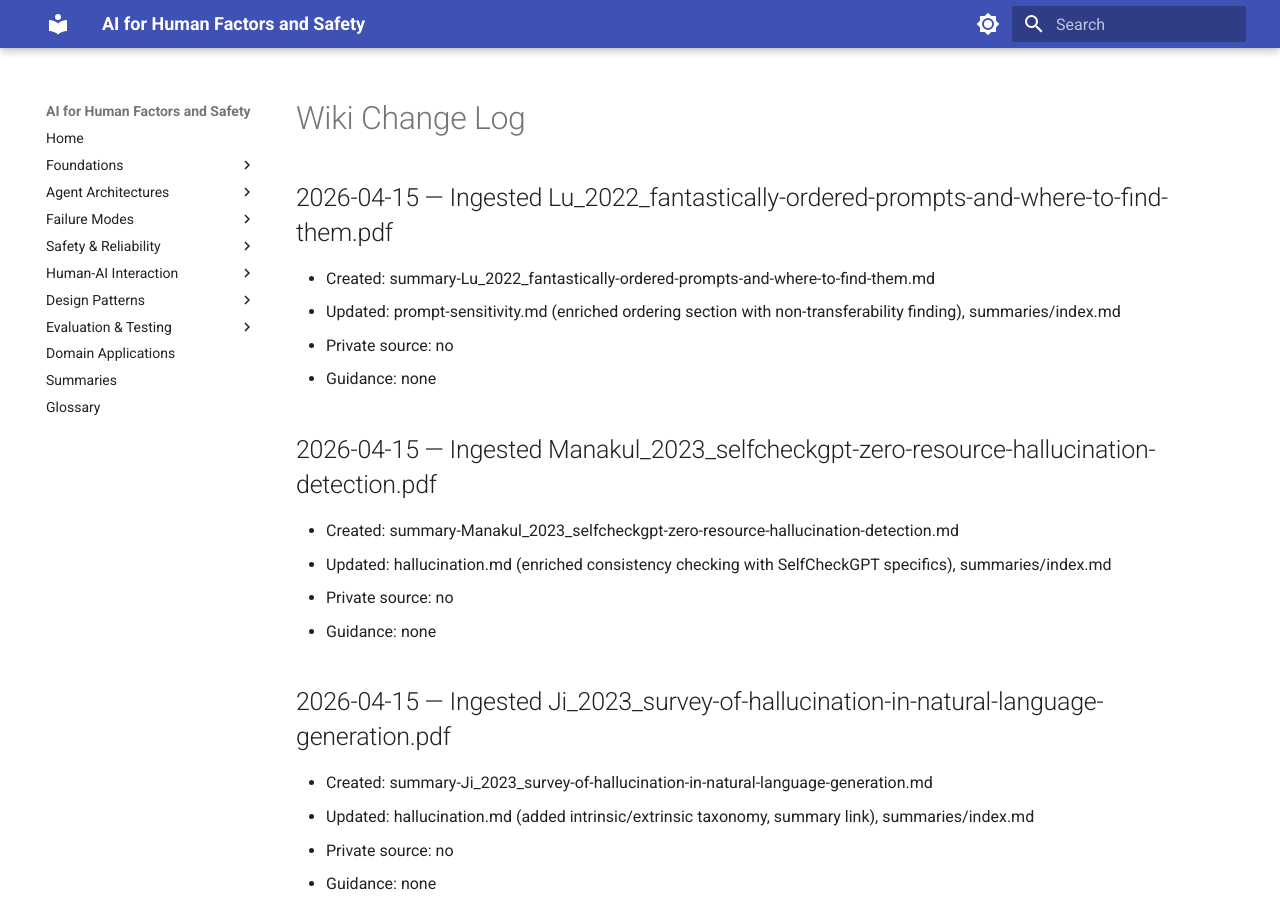
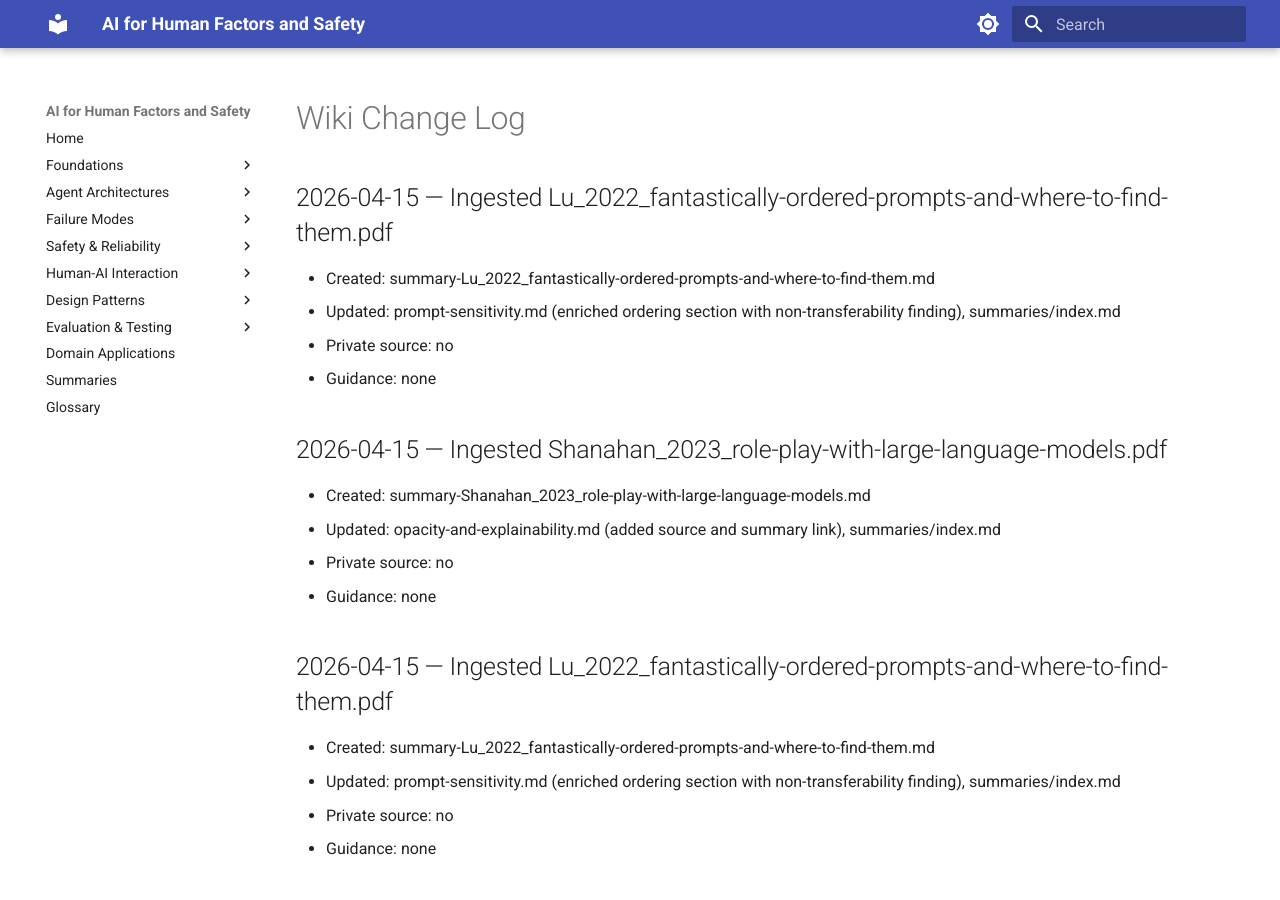
Before and after one commit to michaelhil/ai-human-factors-wiki, an MkDocs documentation site: the page built from wiki/log.md, in a window 1280 px wide and 900 px high. Built offline with MkDocs 1.6.1 and Material for MkDocs 9.7.7, drawn with Linux system fonts in a browser that asks for light colours.

Commit message:
Ingest Shanahan 2023 (role-play framework for LLM behaviour)
- Simulator/simulacra distinction: LLMs role-play characters, not hold beliefs
- Connects to opacity, trust calibration, sycophancy, and hallucination
- Updated opacity-and-explainability with source and link

Co-Authored-By: Claude Opus 4.6 (1M context) <noreply@anthropic.com>

```diff
--- a/wiki/log.md
+++ b/wiki/log.md
@@ -1,4 +1,16 @@
 # Wiki Change Log
+
+## 2026-04-15 — Ingested Lu_2022_fantastically-ordered-prompts-and-where-to-find-them.pdf
+- Created: summary-Lu_2022_fantastically-ordered-prompts-and-where-to-find-them.md
+- Updated: prompt-sensitivity.md (enriched ordering section with non-transferability finding), summaries/index.md
+- Private source: no
+- Guidance: none
+
+## 2026-04-15 — Ingested Shanahan_2023_role-play-with-large-language-models.pdf
+- Created: summary-Shanahan_2023_role-play-with-large-language-models.md
+- Updated: opacity-and-explainability.md (added source and summary link), summaries/index.md
+- Private source: no
+- Guidance: none
 
 ## 2026-04-15 — Ingested Lu_2022_fantastically-ordered-prompts-and-where-to-find-them.pdf
 - Created: summary-Lu_2022_fantastically-ordered-prompts-and-where-to-find-them.md
```
Also changed, not shown: wiki/safety-and-reliability/opacity-and-explainability.md (+2 -0 lines), wiki/summaries/index.md (+1 -0 lines), wiki/summaries/summary-Shanahan_2023_role-play-with-large-language-models.md (added, +57 -0 lines).
